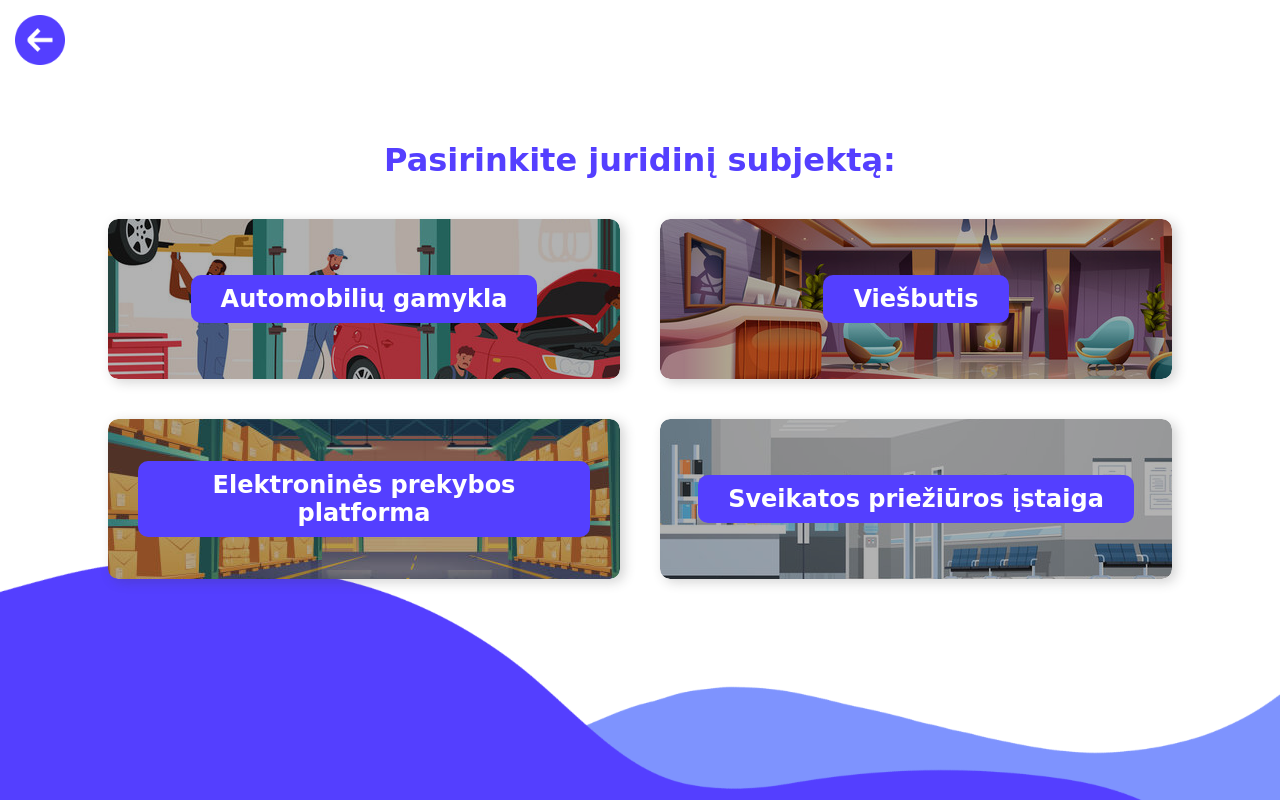
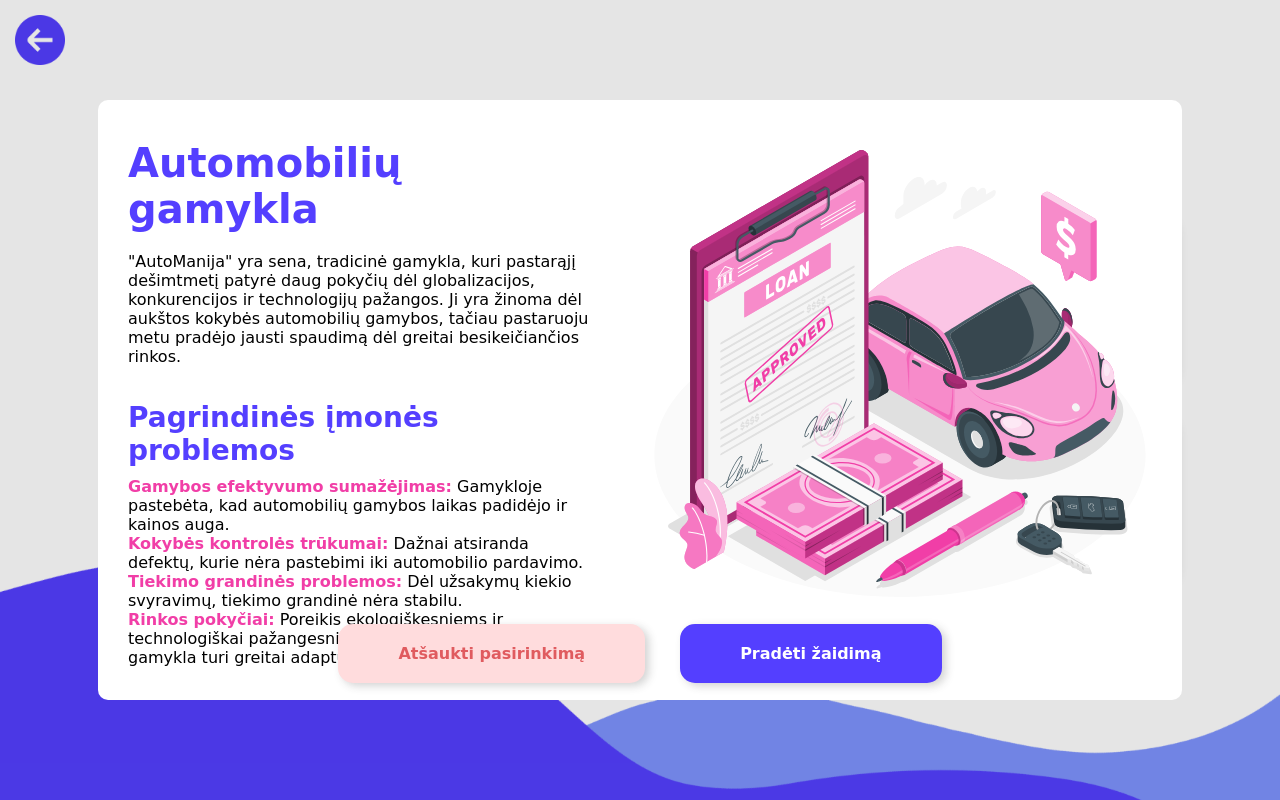
Before and after one commit to randrominie/S190B189-3K, a plain HTML site: page select.html in a window 1280 px wide. Both pictures are taken after a click on the element "Automobilių gamykla". Drawn offline with Linux system fonts and the light colour scheme; a web font is replaced by a local one.

Commit message:
Added logic to category selection page

```diff
--- a/css/Animations/animations.css
+++ b/css/Animations/animations.css
@@ -24,3 +24,21 @@
     transform: translateY(0%);
   }
 }
+
+@keyframes fadeIn {
+  from {
+    opacity: 0;
+  }
+  to {
+    opacity: 1;
+  }
+}
+
+@keyframes fadeOut {
+  from {
+    opacity: 1;
+  }
+  to {
+    opacity: 0;
+  }
+}
--- /dev/null
+++ b/css/Components/modal.css
@@ -0,0 +1,171 @@
+dialog {
+  width: 80vw;
+  height: 70vh;
+  padding: 20px 30px;
+
+  position: fixed;
+  top: 50%;
+  left: 50%;
+  transform: translate(-50%, -50%);
+
+  border: none;
+  border-radius: 10px;
+
+  animation-name: fadeIn;
+  animation-duration: 0.5s;
+  animation-timing-function: cubic-bezier(0.215, 0.61, 0.355, 1);
+
+  overflow: hidden;
+
+  @media (max-width: 970px) {
+    height: 80vh;
+  }
+
+  & .content {
+    display: flex;
+    justify-content: space-around;
+    align-items: center;
+    gap: 50px;
+
+    width: 100%;
+    height: 90%;
+
+    @media (max-width: 970px) {
+      flex-direction: column-reverse;
+    }
+
+    @media (max-height: 720px) {
+      gap: 100px;
+    }
+
+    @media (max-height: 500px) {
+      gap: 10px;
+    }
+
+    & .description {
+      font-family: var(--mainFont);
+      height: 100%;
+
+      & h1 {
+        font-size: 2.5rem;
+        color: var(--blue);
+
+        margin: 20px 0px;
+
+        @media (max-height: 720px) or (max-width: 1200px) {
+          font-size: 2rem;
+        }
+
+        @media (max-height: 500px) {
+          font-size: 1.5rem;
+        }
+      }
+
+      & h2 {
+        font-size: 1.75rem;
+        color: var(--blue);
+
+        margin-top: 35px;
+        margin-bottom: 10px;
+
+        @media (max-height: 720px) or (max-width: 1200px) {
+          font-size: 1.5rem;
+        }
+
+        @media (max-height: 500px) {
+          margin-top: 15px;
+          font-size: 1rem;
+        }
+      }
+
+      & p {
+        font-size: 1.2rem;
+
+        @media (max-height: 720px) or (max-width: 1500px) {
+          font-size: 1rem;
+        }
+
+        @media (max-height: 500px) or (max-width: 1400px) {
+          font-size: 0.8rem;
+        }
+
+        @media (min-height: 650px) and (max-width: 1400px) {
+          font-size: 1rem;
+        }
+      }
+
+      & .bold {
+        font-weight: bold;
+        color: var(--pink);
+      }
+    }
+
+    & img {
+      height: 100%;
+      width: auto;
+
+      @media (max-width: 1250px) {
+        height: 70%;
+      }
+    }
+  }
+
+  & .buttons {
+    display: flex;
+    justify-content: center;
+    gap: 35px;
+
+    @media (max-width: 970px) {
+      justify-content: space-around;
+      margin: 10px;
+    }
+
+    & button {
+      padding: 20px 60px;
+
+      border: none;
+      border-radius: 15px;
+
+      font-family: var(--mainFont);
+      font-weight: bold;
+      font-size: 1rem;
+
+      box-shadow: 4px 3px 8px 0px rgba(55, 55, 55, 0.22);
+      transition: transform 0.5s ease-in-out, filter 0.5s ease-out;
+      cursor: pointer;
+
+      @media (max-height: 720px) {
+        padding: 15px 60px;
+      }
+
+      @media (max-height: 600px) {
+        padding: 10px 40px;
+        font-size: 0.8rem;
+      }
+
+      @media (max-height: 500px) {
+        padding: 10px 30px;
+        font-size: 0.7rem;
+      }
+
+      &:hover {
+        transform: translateY(-10px);
+        filter: brightness(120%);
+      }
+
+      &:focus {
+        outline: none;
+      }
+    }
+
+    & .start {
+      background-color: var(--blue);
+      color: white;
+    }
+
+    & [data-close-modal] {
+      background-color: #ffdcdd;
+      color: #e05b5f;
+    }
+  }
+}
--- a/js/quizPage.js
+++ b/js/quizPage.js
@@ -160,6 +160,10 @@ const Questions = [
   },
 ];
 
+const urlParams = new URLSearchParams(window.location.search);
+const selectedCategory = urlParams.get("selected");
+alert(selectedCategory);
+
 let questionIndex = 0;
 let score = 0;
 
--- /dev/null
+++ b/js/selectOptions.js
@@ -0,0 +1,116 @@
+const carShopButton = document.querySelector(".card.carService");
+const hotelButton = document.querySelector(".card.hotel");
+const eShopButton = document.querySelector(".card.eShop");
+const hospitalButton = document.querySelector(".card.hospital");
+
+const modal = document.querySelector("dialog");
+const closeButton = document.querySelector("[data-close-modal]");
+const startButton = document.querySelector(".start");
+
+let selectedBusiness = "";
+
+carShopButton.addEventListener("click", () => {
+  selectedBusiness = "Cars";
+  loadData();
+  modal.showModal();
+});
+
+hotelButton.addEventListener("click", () => {
+  selectedBusiness = "Hotel";
+  loadData();
+  modal.showModal();
+});
+
+eShopButton.addEventListener("click", () => {
+  selectedBusiness = "Eshop";
+  loadData();
+  modal.showModal();
+});
+
+hospitalButton.addEventListener("click", () => {
+  selectedBusiness = "Hospital";
+  loadData();
+  modal.showModal();
+});
+
+closeButton.addEventListener("click", () => {
+  selectedBusiness = null;
+  loadData();
+  modal.close();
+});
+
+startButton.addEventListener("click", () => {
+  document.location.href = `../quizPage.html?selected=${selectedBusiness}`;
+});
+
+/* Description elements*/
+const title = document.querySelector(".description h1");
+const firstDescription = document.querySelector(".description h1 + p");
+const list = document.querySelector(".description h2 + p");
+const image = document.querySelector(".content img");
+/*---------------------*/
+
+function loadData() {
+  console.log(selectedBusiness);
+  switch (selectedBusiness) {
+    case "Cars":
+      title.innerHTML = "Automobilių gamykla";
+      firstDescription.innerHTML = `"AutoManija" yra sena, tradicinė gamykla, kuri pastarąjį
+      dešimtmetį patyrė daug pokyčių dėl globalizacijos, konkurencijos
+      ir technologijų pažangos. Ji yra žinoma dėl aukštos kokybės
+      automobilių gamybos, tačiau pastaruoju metu pradėjo jausti
+      spaudimą dėl greitai besikeičiančios rinkos.`;
+      list.innerHTML = `<span class="bold">Gamybos efektyvumo sumažėjimas:</span>
+      Gamykloje pastebėta, kad automobilių gamybos laikas padidėjo ir
+      kainos auga.<br />
+
+      <span class="bold">Kokybės kontrolės trūkumai:</span> Dažnai
+      atsiranda defektų, kurie nėra pastebimi iki automobilio
+      pardavimo.<br />
+
+      <span class="bold">Tiekimo grandinės problemos:</span> Dėl
+      užsakymų kiekio svyravimų, tiekimo grandinė nėra stabilu.<br />
+
+      <span class="bold">Rinkos pokyčiai:</span> Poreikis
+      ekologiškesniems ir technologiškai pažangesniems automobiliams
+      reiškia, kad gamykla turi greitai adaptuotis arba prarasti rinkos
+      dalį.<br />`;
+      image.src = "./assets/illustrations/Car.svg";
+      break;
+    case "Hotel":
+      title.innerHTML = "Viešbutis";
+      firstDescription.innerHTML = `"Hotela" yra prabangus penkių žvaigždučių viešbutis, įsikūręs miesto centre. Jis pasižymi puikiu aptarnavimu, istoriniu paveldu ir moderniais patogumais. Tačiau pastaruoju metu viešbutis susiduria su keletu iššūkių dėl konkurencijos, technologinės pažangos ir besikeičiančiųsi klientų lūkesčių`;
+      list.innerHTML = `<span class="bold">Rezervacijų sistema:</span>
+      Dabartinė rezervacijų sistema yra pasenusi ir dažnai kelia problemų tiek darbuotojams, tiek svečiams.<br />
+
+      <span class="bold">Klientų aptarnavimas:</span> Svečių lūkesčiai nuolat auga, o viešbutis turi užtikrinti nuoseklų aukšto lygio aptarnavimą<br />
+
+      <span class="bold">Kainodara:</span> Konkuruojant su kitais prabangiais viešbučiais ir naujomis viešnagės platformomis, viešbutis turi rasti optimalų kainų balansą<br />
+
+      <span class="bold">Technologijų integracija:</span> Naujų technologijų, tokių kaip virtuali realybė ar mobiliųjų programėlių, naudojimas tampa vis svarbesnis svečių patirtims gerinti.<br />`;
+      image.src = "./assets/illustrations/Hotel.svg";
+      break;
+    case "Eshop":
+      title.innerHTML = "Elektroninės prekybos platforma";
+      firstDescription.innerHTML = `"Elektroninės prekybos platforma" yra maža, bet auganti e-prekybos svetainė šalyje. Jie siūlo apie tūkstantį unikalių prekių, daugiausiai vietinių gamintojų. Įmonė stengiasi išsiskirti asmeniniu aptarnavimu, unikaliomis prekėmis ir greitu pristatymu`;
+      list.innerHTML = `<span class="bold">Rinkos įžvalgos:</span>
+      Dėl ribotų resursų ir mažesnio klientų skaičiaus, svetainei sunku nustatyti, kokie produktai bus populiariausi.<br />
+
+      <span class="bold">Konkurencija:</span> Nedidelė įmonė susiduria su konkurencija iš didesnių e-prekybos svetainių, kurios gali pasiūlyti platesnį prekių asortimentą ir mažesnes kainas.<br />
+
+      <span class="bold">Sistemos stabilumas:</span> Užtikrinti, kad svetainė veikia be trikdžių ir sugeba tvarkyti vis didesnį srautą yra esminė sėkmės dalis.Įmonės aprašymas: "Elektroninės prekybos platforma"<br />`;
+      image.src = "./assets/illustrations/Eshop.svg";
+      break;
+    case "Hospital":
+      title.innerHTML = "Sveikatos priežiūros įstaiga";
+      firstDescription.innerHTML = `"Medika" yra regioninė klinika, teikianti ambulatorines paslaugas gyventojams. Įstaigoje dirba šeimos gydytojai, specialistai, taip pat yra laboratorija ir radiologijos skyrius. Įstaiga yra žinoma dėl aukštos kokybės paslaugų, bet susiduria su nuolatiniais iššūkiais, susijusiais su efektyvumu, pacientų srautais ir technologijų taikymu.`;
+      list.innerHTML = `<span class="bold">Pacientų srauto valdymas:</span>
+      Dėl didelės pacientų apkrovos, įstaigai sunku efektyviai valdyti registracijas, vizitus ir laukimo laikus.<br />
+
+      <span class="bold">Duomenų analizė:</span> Didelis kiekis pacientų duomenų reikalauja efektyvaus analizės būdo, kad būtų galima geriau nustatyti ligos tendencijas ir individualizuoti gydymą.<br />
+
+      <span class="bold">Diagnostikos tikslumas:</span> Klaidingos diagnozės ar praleisti simptomai gali turėti rimtų pasekmių pacientams.<br />`;
+      image.src = "./assets/illustrations/Hospital.svg";
+      break;
+  }
+}
--- a/select.html
+++ b/select.html
@@ -7,6 +7,7 @@
     <link rel="stylesheet" href="./css/selectPage.css" />
     <link rel="stylesheet" href="./css/Animations/animations.css" />
     <link rel="stylesheet" href="./css/Components/exitButton.css" />
+    <link rel="stylesheet" href="./css/Components/modal.css" />
 
     <title>Įmonės pasirinkimas</title>
   </head>
@@ -27,12 +28,30 @@
           <h2>Viešbutis</h2>
         </div>
         <div class="card eShop">
-          <h2>Elektroninės prekybos platforma</h2>
+          <h2>Elektroninė prekyba</h2>
         </div>
         <div class="card hospital">
           <h2>Sveikatos priežiūros įstaiga</h2>
         </div>
       </section>
+      <dialog>
+        <section class="content">
+          <section class="description">
+            <h1></h1>
+            <p></p>
+            <h2>Pagrindinės įmonės problemos</h2>
+            <p></p>
+          </section>
+          <img src="" alt="No Image loaded" />
+        </section>
+        <div class="buttons">
+          <button data-close-modal>Atšaukti pasirinkimą</button>
+          <a>
+            <button class="start">Pradėti žaidimą</button>
+          </a>
+        </div>
+      </dialog>
     </main>
   </body>
+  <script src="./js/selectOptions.js"></script>
 </html>
```
Also changed, not shown: quizPage.html (+1 -0 lines), assets/illustrations/Car.svg (renamed from assets/images/Car.svg), assets/illustrations/Eshop.svg (added), assets/illustrations/Hospital.svg (added), assets/illustrations/Hotel.svg (added).
